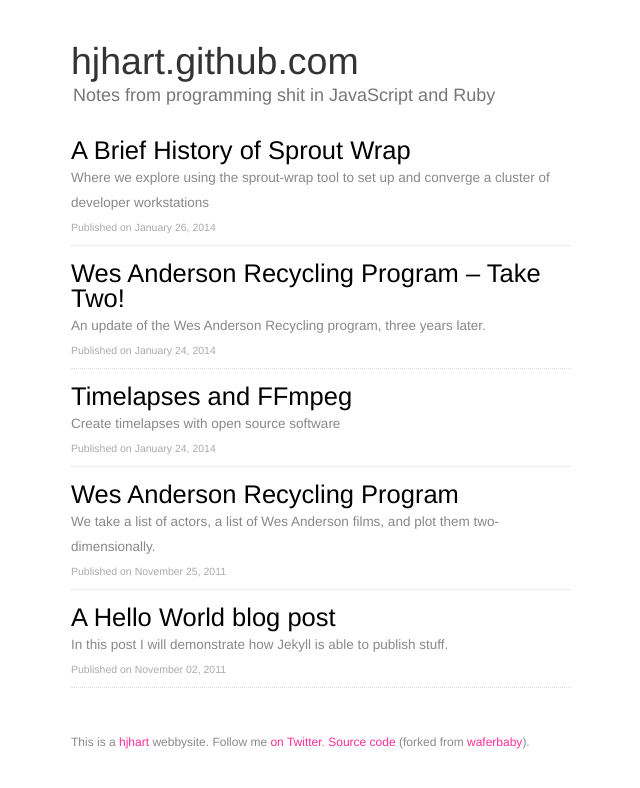
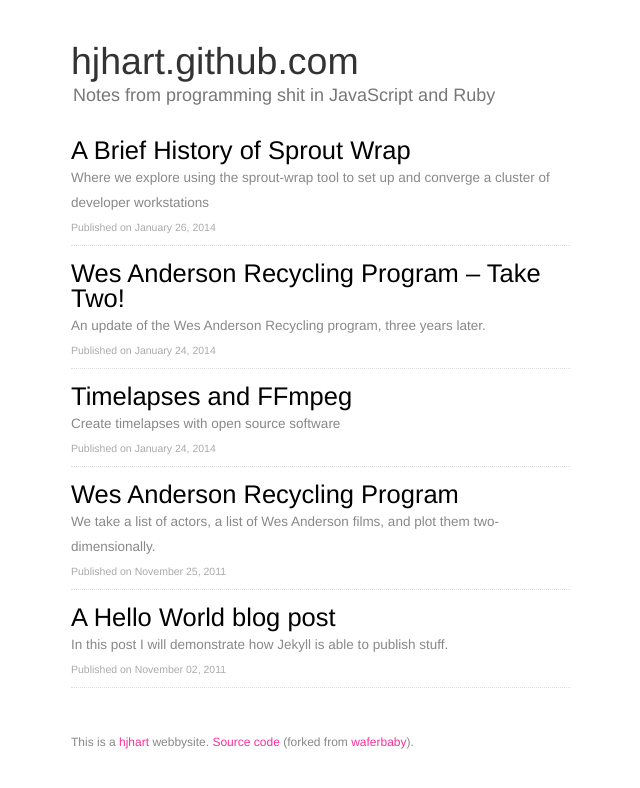
Before and after one commit to hjhart/hjhart.blog, a Jekyll site: the page built from index.html, in a window 1280 px wide. Shown: the top 788 px of the page, without its empty margins (238-878 px from the left). Built offline with Jekyll 4.4.1, drawn with Linux system fonts in a browser that asks for light colours.

Commit message:
Remove twitter, because who cares.

```diff
--- a/_layouts/default.html
+++ b/_layouts/default.html
@@ -15,7 +15,7 @@
 		{{content}}
 		</section>
 		<footer>
-			<p>This is a <a href="http://www.hjhart.com" title="Some website.">hjhart</a> webbysite. Follow me <a href="http://twitter.com/hjhart/" title="Our Twitter account.">on Twitter</a>. <a href="http://github.com/hjhart/hjhart.github.com/" title="The source code for this site.">Source code</a> (forked from <a href="http://github.com/waferbaby/usesthis/" title="The source code for this site.">waferbaby</a>).
+			<p>This is a <a href="http://www.hjhart.com" title="Some website.">hjhart</a> webbysite. <a href="http://github.com/hjhart/hjhart.github.com/" title="The source code for this site.">Source code</a> (forked from <a href="http://github.com/waferbaby/usesthis/" title="The source code for this site.">waferbaby</a>).
 	  	</footer>
 	</body>
 </html>
```
